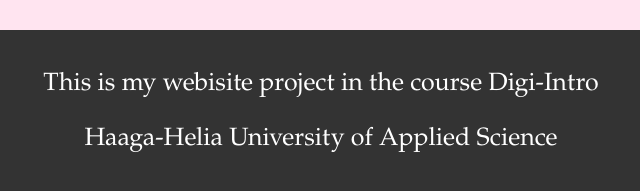
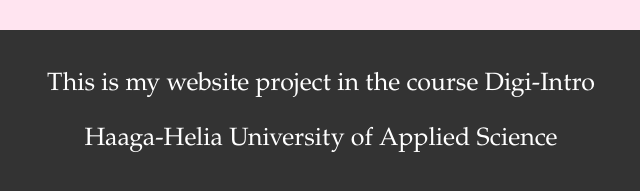
Before and after one commit to Max-AnhTran/Max-AnhTran.github.io, a plain HTML site: page about.html in a window 1280 px wide. Shown: the part 1427-1618 px from the top of the page, 319-959 px from the left. Drawn offline with Linux system fonts and the light colour scheme.

Commit message:
Update about.html

```diff
--- a/about.html
+++ b/about.html
@@ -57,7 +57,7 @@
     </main>
 
     <footer>
-        <p>This is my webisite project in the course Digi-Intro </p>
+        <p>This is my website project in the course Digi-Intro </p>
         <p>Haaga-Helia University of Applied Science</p>
     </footer>
 
```
